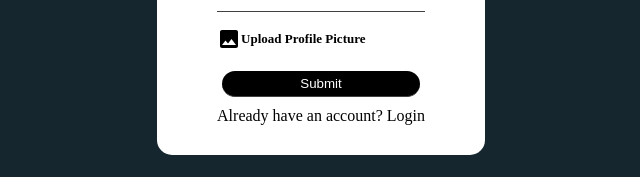
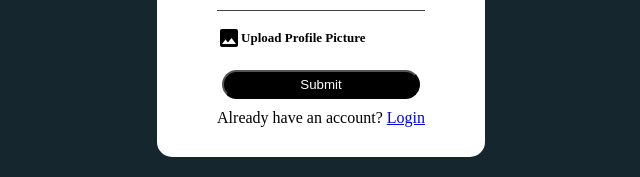
Before and after one commit to Lidhya/chatapp, a React (Create React App) app: page /register in a window 1280 px wide. Shown: the part 421-598 px from the top of the page, without its empty margins (319-959 px from the left). Built offline with nearby package versions, Linux system fonts and the light colour scheme.

Commit message:
Routes added

```diff
--- a/src/Pages/Login.jsx
+++ b/src/Pages/Login.jsx
@@ -1,4 +1,5 @@
 import React from 'react';
+import { Link } from 'react-router-dom';
 import "../style.scss"
 
 const Login = () => {
@@ -12,7 +13,7 @@ const Login = () => {
             <label htmlFor="password">Password</label>
             <input type="password" name="password" id="password" />
             <input className='submit-button' type='submit'/>
-            <p>Don't have an account? Register</p>
+            <p>Don't have an account? <Link to={"/register"}>Register</Link></p>
         </form>
         </div>
     </div>
--- a/src/Pages/Register.jsx
+++ b/src/Pages/Register.jsx
@@ -1,17 +1,22 @@
 import React, { useState } from "react";
+import { Link, useNavigate } from "react-router-dom";
 import { createUserWithEmailAndPassword, updateProfile } from "firebase/auth";
 import { ref, uploadBytesResumable, getDownloadURL } from "firebase/storage";
 import { auth, storage, db } from "../firebase";
 import { setDoc, doc } from "firebase/firestore";
 import "../style.scss";
 import ImageIcon from "@mui/icons-material/Image";
+import { CircularProgress } from "@mui/material";
 
 const Register = () => {
   const [err, setErr] = useState("");
+  const [loader, setLoader] = useState(false)
+  const navigate = useNavigate()
   const errMessage = "Something went wrong";
 
   const handleSubmit = async (e) => {
     e.preventDefault();
+    setLoader(true)
 
     const firstName = e.target[0]?.value? e.target[0].value : null ;
     const email = e.target[1]?.value? e.target[1].value : null;
@@ -44,34 +49,40 @@ const Register = () => {
                           .then(() => {
                             setDoc(doc(db, "userChat", userCredential.user.uid),{})
                             .then(() => {
-                              console.log("success")
+                              navigate("/")
                             }).catch((error) => {
                               setErr(errMessage);
+                              setLoader(false)
                               console.log(error.message);
                             });
                           })
                           .catch((error) => {
                             setErr(errMessage);
+                            setLoader(false)
                             console.log(error.message);
                           });
                       })
                       .catch((error) => {
                         console.log(error.message);
                         setErr(errMessage);
+                        setLoader(false)
                       });
                   })
                   .catch((error) => {
                     console.log(error.message);
                     setErr(errMessage);
+                    setLoader(false)
                   });
               })
               .catch((error) => {
                 console.log(error.message);
                 setErr(errMessage);
+                setLoader(false)
               });
           })
           .catch((error) => {
             setErr(errMessage);
+            setLoader(false)
             const errorMessage = error.message;
             console.log(errorMessage);
           });
@@ -87,6 +98,7 @@ const Register = () => {
           break;
           default: setErr(errMessage);
         }
+    setLoader(false)
       }
     } catch (error) {
       console.log(error.message);
@@ -110,8 +122,10 @@ const Register = () => {
             Upload Profile Picture
             <input type="file" name="file-upload" id="file-upload" />
           </label>
-          <input className="submit-button" type="submit" />
-          <p>Already have an account? Login</p>
+          <button className="submit-button" type="submit" >
+           {loader? <CircularProgress color="secondary" size={20}/> : "Submit"}
+            </button>
+          <p>Already have an account? <Link to={"/login"}>Login</Link></p>
         </form>
       </div>
     </div>
```
